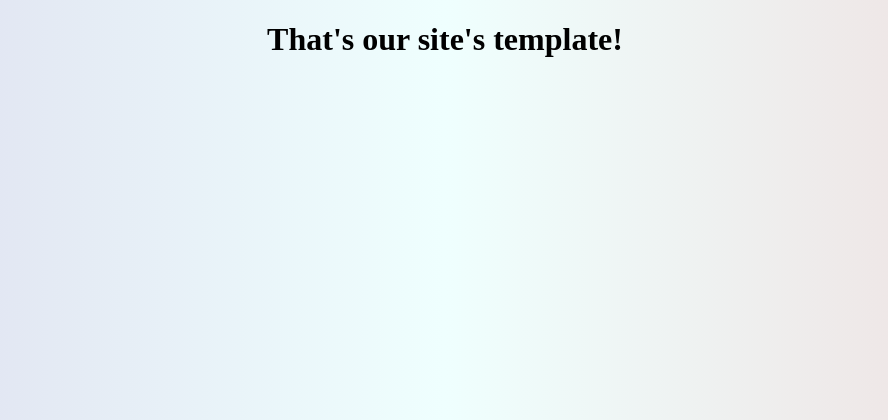
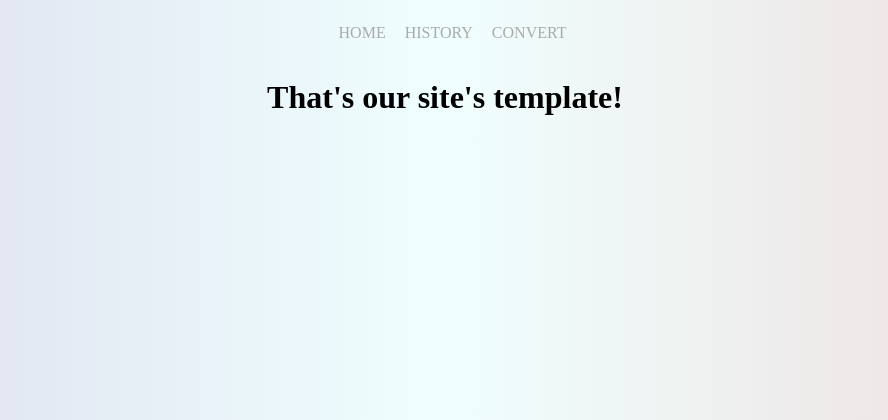
Before and after one commit to abukhman/SmartNotes, a Flask app: page / in a window 1280 px wide. Shown: the top 420 px of the page, without its empty margins (195-1083 px from the left). Run offline with Flask 3, Linux system fonts and the light colour scheme.

Commit message:
Added a bit more structurality

```diff
--- a/app.py
+++ b/app.py
@@ -2,10 +2,21 @@ from flask import Flask, render_template
 
 
 app = Flask(__name__)
+menu = [{"name": "Home", "url": "/"},
+        {"name": "History", "url": "history"},
+        {"name": "Convert", "url": "convert"}]
 
 @app.route("/")
 def home():
-    return render_template('home.html')
+    return render_template('home.html', menu=menu)
+
+@app.route("/history")
+def history():
+    return render_template('history.html', menu=menu)
+
+@app.route("/convert")
+def generate():
+    return render_template('convert.html', menu=menu)
 
 if __name__ == "__main__":
     app.run(debug=True)
--- a/static/css/main.css
+++ b/static/css/main.css
@@ -2,3 +2,20 @@ body {
   text-align: center;
   background: linear-gradient(to right, #ddddee, #effffe, #eedddd);
 }
+
+#navbar {
+  padding: 16px 0;
+  margin: 0;
+  list-style-type: none;
+  text-align: center;
+}
+#navbar li {
+  display: inline-block;
+  margin-left: 15px;
+  text-transform: uppercase;
+}
+
+a {
+  color: #aaa;
+  text-decoration: none;
+}
--- a/templates/base.html
+++ b/templates/base.html
@@ -1,13 +1,19 @@
 <!DOCTYPE html>
 <html>
 <head>
+  <link rel="shortcut icon" href="{{ url_for('static', filename='images/icon.png') }}">
   <meta charset="utf-8">
-  <title>{% block title %}Base title{% endblock %}</title>
+  <title>{% block title %}SpeechConvert{% endblock %}</title>
   <link rel="stylesheet" href="{{ url_for('static', filename='css/main.css') }}">
 </head>
 <body>
   <main>
     {% block content %}
+      <ul id="navbar">
+        {% for item in menu %}
+          <li><a href="{{ item.url }}">{{ item.name }}</a></li>
+        {% endfor %}
+      </ul>
     {% endblock %}
   </main>
 </body>
--- a/templates/home.html
+++ b/templates/home.html
@@ -1,7 +1,8 @@
 {% extends 'base.html' %}
 
-{% block title %}Flask application{% endblock %}
+{% block title %}SpeechConvert{% endblock %}
 
 {% block content %}
-<h1>That's our site's template!</h1>
+  {{ super() }}
+  <h1>That's our site's template!</h1>
 {% endblock %}
```
Also changed, not shown: templates/convert.html (added, +8 -0 lines), templates/history.html (added, +8 -0 lines), README.md, static/images/icon.png (added).
